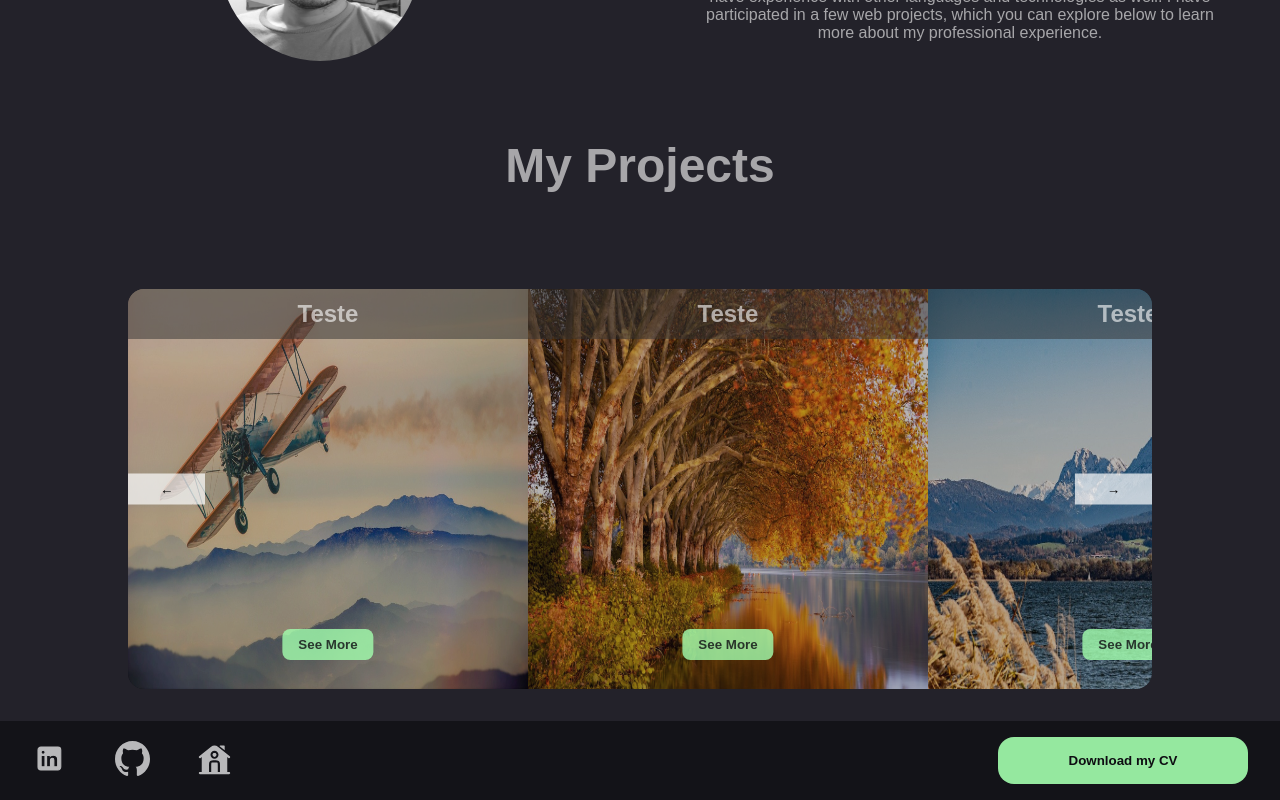
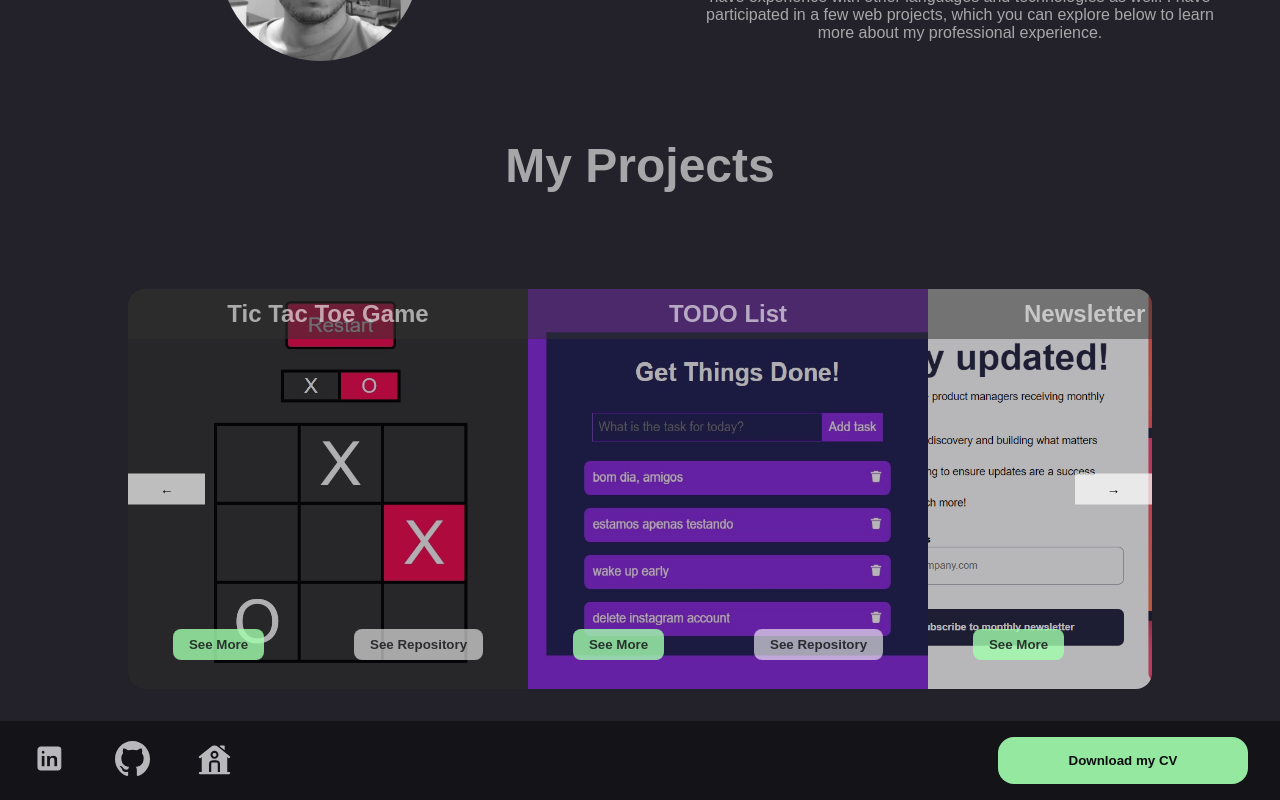
Before and after one commit to Renato-Valente/front-end-portifolio, a React (Vite) app: page / in a window 1280 px wide. Shown: the part 297-1097 px from the top of the page. Built offline with nearby package versions, Linux system fonts and the light colour scheme.

Commit message:
added see repository button in cards/ removed test cards from carousel

```diff
--- a/src/App.css
+++ b/src/App.css
@@ -41,6 +41,7 @@ body {
 } */
 
 .header-image img {
+    object-fit: cover;
     border-radius: 50%;
     cursor: pointer;
 }
@@ -143,6 +144,7 @@ body {
 
 
 .left-side img {
+    object-fit: cover;
     height: 200px;
     width: 200px;
     border-radius: 50%;
--- a/src/components/Carousel.css
+++ b/src/components/Carousel.css
@@ -49,6 +49,7 @@
     height: 100%;
     position: absolute;
     transition-duration: inherit;
+    object-fit: cover;
     opacity: 0.7;
 }
 
@@ -77,18 +78,30 @@
 }
 
 .carousel-image button {
-    position: absolute;
+/*     position: absolute;
+    top: 85%;
+    left: 50%; */
     background-color: hsla(127, 100%, 82%, 0.8);
     color: hsla(252, 17%, 6%, 0.8);
     font-weight: bolder;
     padding: 0.5rem 1rem;
-    top: 85%;
-    left: 50%;
-    transform: translateX(-50%);
     border: none;
     border-radius: 8px;
     cursor: pointer;
     outline: none;
+}
+
+.card-buttons {
+    position: absolute;
+    top: 85%;
+    left: 0;
+    right: 0;
+    display: flex;
+    justify-content: space-around;
+}
+
+.card-buttons button:last-child {
+    background-color: rgba(255, 255, 255, 0.6);
 }
 
 .carousel-button {
--- a/src/components/Carousel.jsx
+++ b/src/components/Carousel.jsx
@@ -6,18 +6,16 @@ import mountains from '../assets/mountains.jpg'
 import dog from '../assets/dog.jpg'
 import ticTac from '../assets/tic-tac.jpg'
 import toDoList from '../assets/todo-list.jpg'
+import newsletter from '../assets/newsletter.png'
 
 import { useEffect, useRef, useState } from 'react'
 
 const Carousel = () => {
 
     const [images, setImages] = useState([
-        {src: decker, link: 'https://google.com', title: 'Teste'},
-        {src: fall, link: 'https://google.com', title: 'Teste'},
-        {src: mountains, link: 'https://google.com', title: 'Teste'},
-        {src: dog, link: 'https://youtube.com', title: 'Teste'},
-        {src: ticTac, link: 'https://react-tic-tac-toe-a6a1.onrender.com/', title: 'Tic Tac Toe Game'},
-        {src: toDoList, link: 'https://react-todo-list-uyvh.onrender.com/', title: 'TODO List'}
+        {src: ticTac, link: 'https://react-tic-tac-toe-a6a1.onrender.com/', title: 'Tic Tac Toe Game', repo: 'https://github.com/Renato-Valente/react-tic-tac-toe'},
+        {src: toDoList, link: 'https://react-todo-list-uyvh.onrender.com/', title: 'TODO List', repo: 'https://github.com/Renato-Valente/react-todo-list'},
+        {src: newsletter, link: 'https://front-end-mentor-newsletter-sign-in.onrender.com/', title: 'Newsletter Sign in', repo: 'https://github.com/Renato-Valente/newsletter-sign-in'}
     ])
 
     const imageSizeInitialValue = window.matchMedia('(max-width: 600px)').matches ? 300 : 400;
@@ -170,10 +168,15 @@ const Carousel = () => {
                                 </div>
                                 <img onDoubleClick={() => window.open(item.link)}
                                  draggable='false' src={item.src}  />
-                                 <button onClick={() => {
-                                    console.log(`go to ${item.link}`);
-                                    window.open(item.link, '_blank')
-                                 }}>See More</button>
+                                 <div className="card-buttons">
+                                    <button onClick={() => {
+                                        console.log(`go to ${item.link}`);
+                                        window.open(item.link, '_blank')
+                                    }}>See More</button>
+                                    <button onClick={() => {
+                                        window.open(item.repo, '_blank');
+                                    }}>See Repository</button>
+                                 </div>
                             </div>
 
                     )
```
Also changed, not shown: src/assets/newsletter.png (added).
